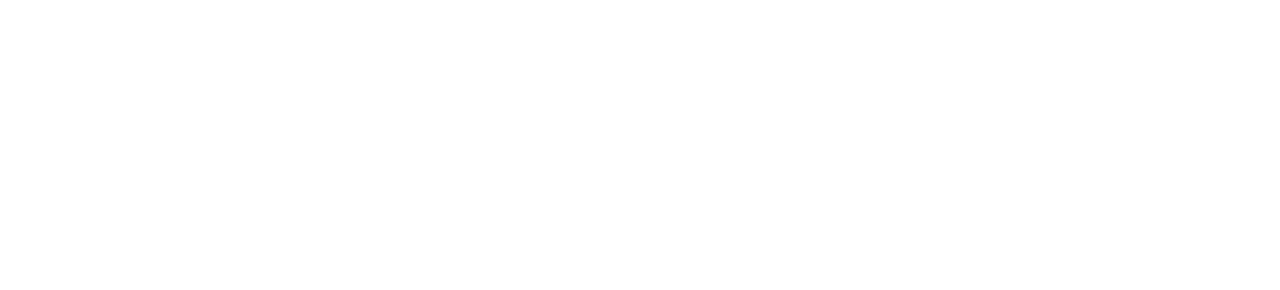
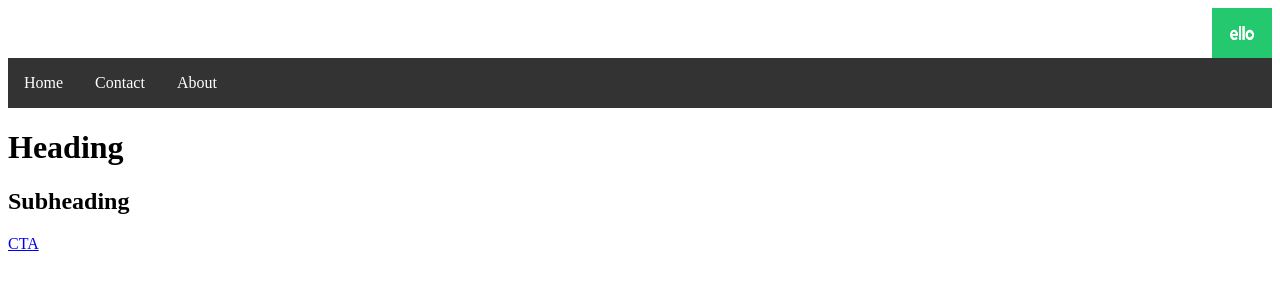
Before and after one commit to clarecorr/ProductLaunch, a plain HTML site: page index.html in a window 1280 px wide. Drawn offline with Linux system fonts and the light colour scheme.

Commit message:
product launch page

```diff
--- a/index.html
+++ b/index.html
@@ -3,8 +3,19 @@
 <head>
     <title></title>
 	<meta charset="utf-8" />
+    <link href="style.css" rel="stylesheet" />
 </head>
 <body>
+    <img src="images/images.png" id="firstImg"/>
+    <ul>
+        <li><a href="#home">Home</a></li>
+        <li><a href="#contact">Contact</a></li>
+        <li><a href="#about">About</a></li>
+    </ul>
+
+    <h1>Heading</h1>
+    <h2>Subheading</h2>
+    <a href="#" />CTA</a>
 
 </body>
 </html>
--- /dev/null
+++ b/style.css
@@ -0,0 +1,30 @@
+#firstImg {
+    float: right;
+    width: 60px;
+    height: 50px;
+}
+
+ul {
+    list-style-type: none;
+    margin: 0;
+    padding: 0;
+    overflow: hidden;
+    background-color: #333333;
+    width: 100%;
+}
+
+li {
+    float: left;
+}
+
+    li a {
+        display: block;
+        color: white;
+        text-align: center;
+        padding: 16px;
+        text-decoration: none;
+    }
+
+        li a:hover {
+            background-color: #111111;
+        }
```
Also changed, not shown: images/grey-elsie.jpg (added), images/images.png (added).
